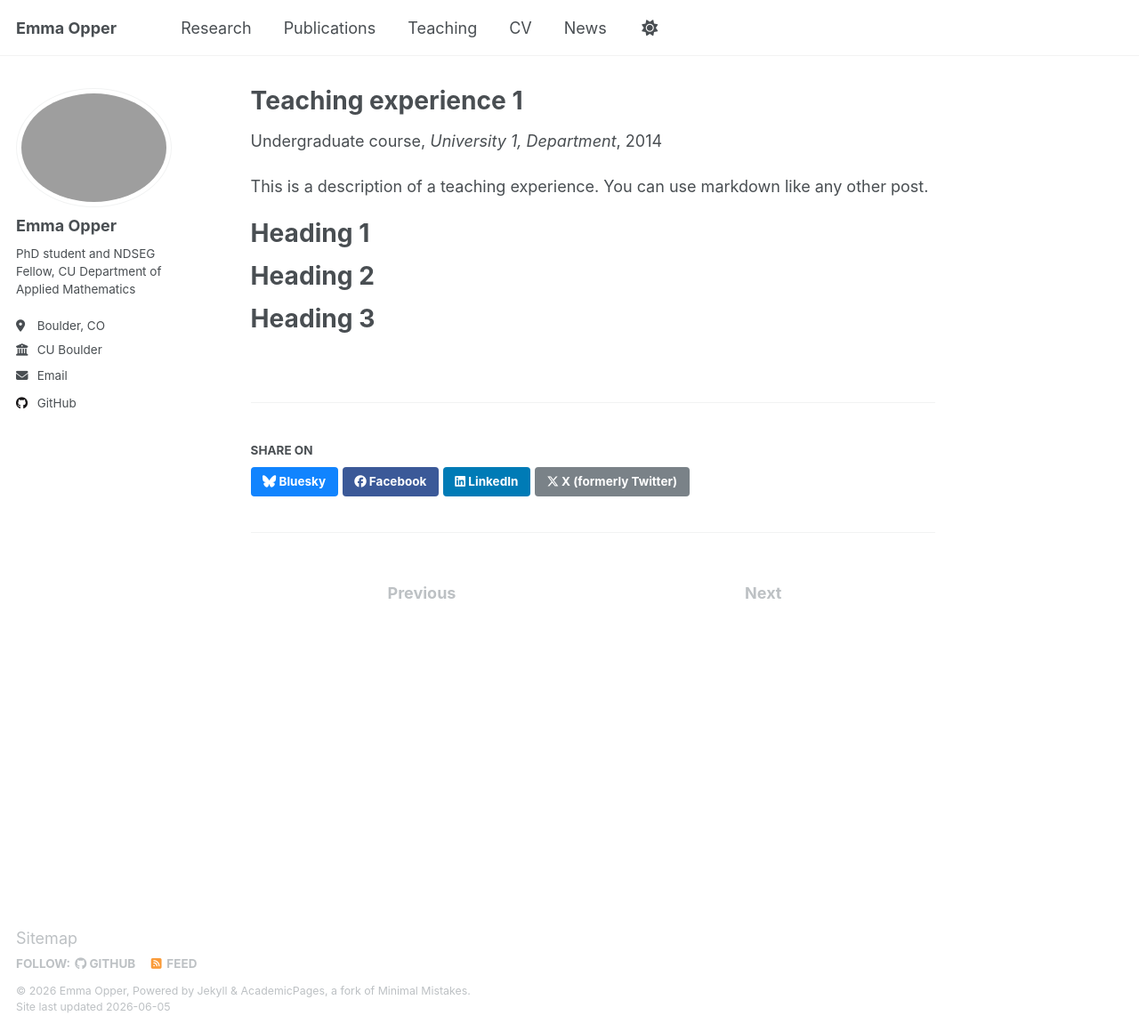
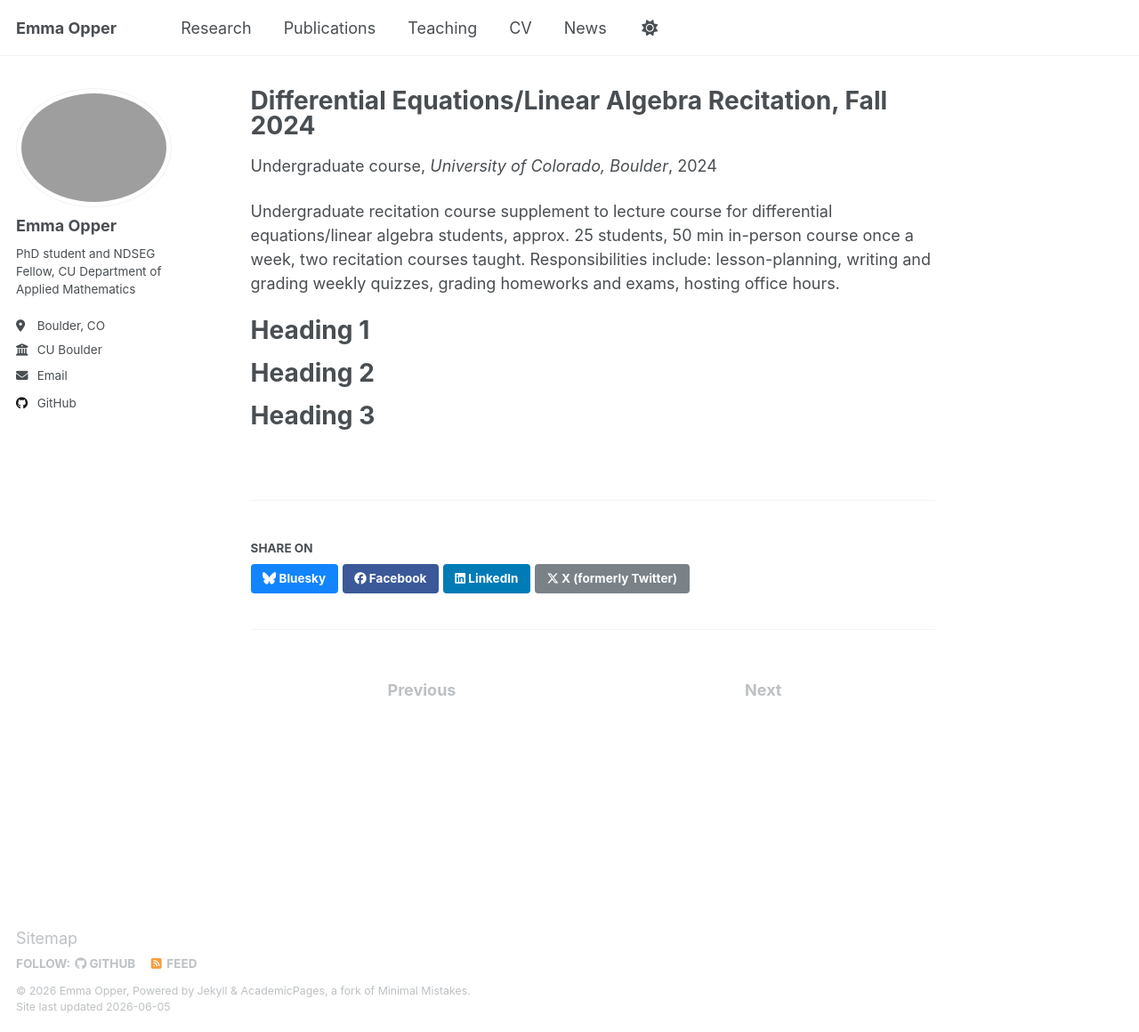
Before and after one commit to emmaopper/emmaopper.github.io, a Jekyll site: the page built from _teaching/2014-spring-teaching-1.md, in a window 1280 px wide and 1160 px high. Shown: the whole window at 89% size. Built offline with Jekyll 4.4.1, drawn with Linux system fonts in a browser that asks for light colours.

Commit message:
Update 2014-spring-teaching-1.md

```diff
--- a/_teaching/2014-spring-teaching-1.md
+++ b/_teaching/2014-spring-teaching-1.md
@@ -1,14 +1,14 @@
 ---
-title: "Teaching experience 1"
+title: "Differential Equations/Linear Algebra Recitation, Fall 2024"
 collection: teaching
 type: "Undergraduate course"
 permalink: /teaching/2014-spring-teaching-1
-venue: "University 1, Department"
-date: 2014-01-01
-location: "City, Country"
+venue: "University of Colorado, Boulder"
+date: 2024-08-26
+location: "Boulder, CO"
 ---
 
-This is a description of a teaching experience. You can use markdown like any other post.
+Undergraduate recitation course supplement to lecture course for differential equations/linear algebra students, approx. 25 students, 50 min in-person course once a week, two recitation courses taught. Responsibilities include: lesson-planning, writing and grading weekly quizzes, grading homeworks and exams, hosting office hours.
 
 Heading 1
 ======
```
